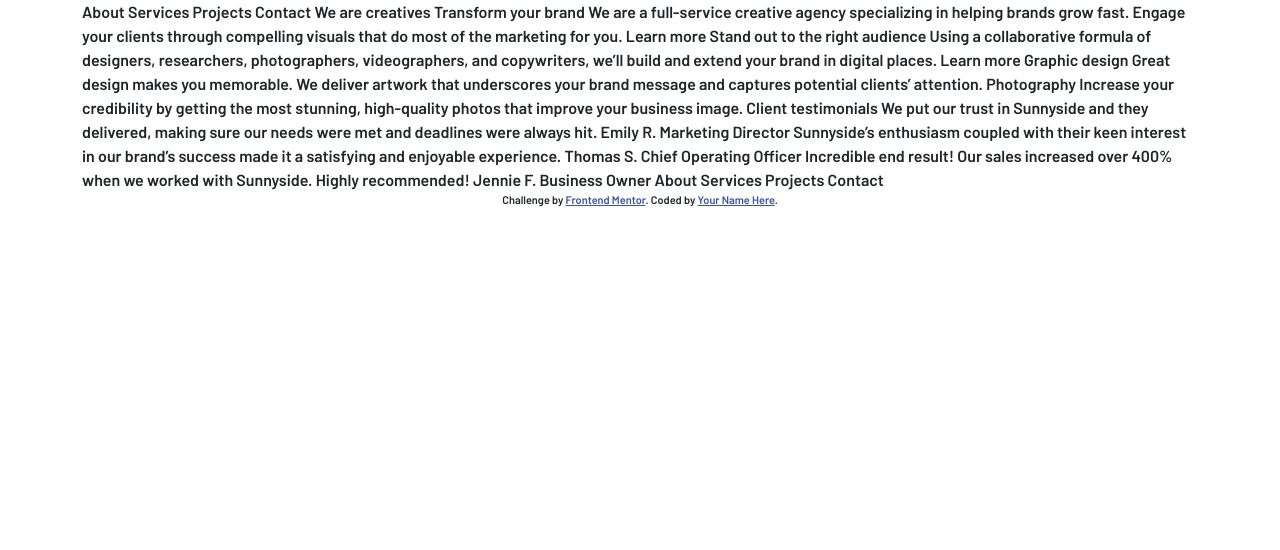
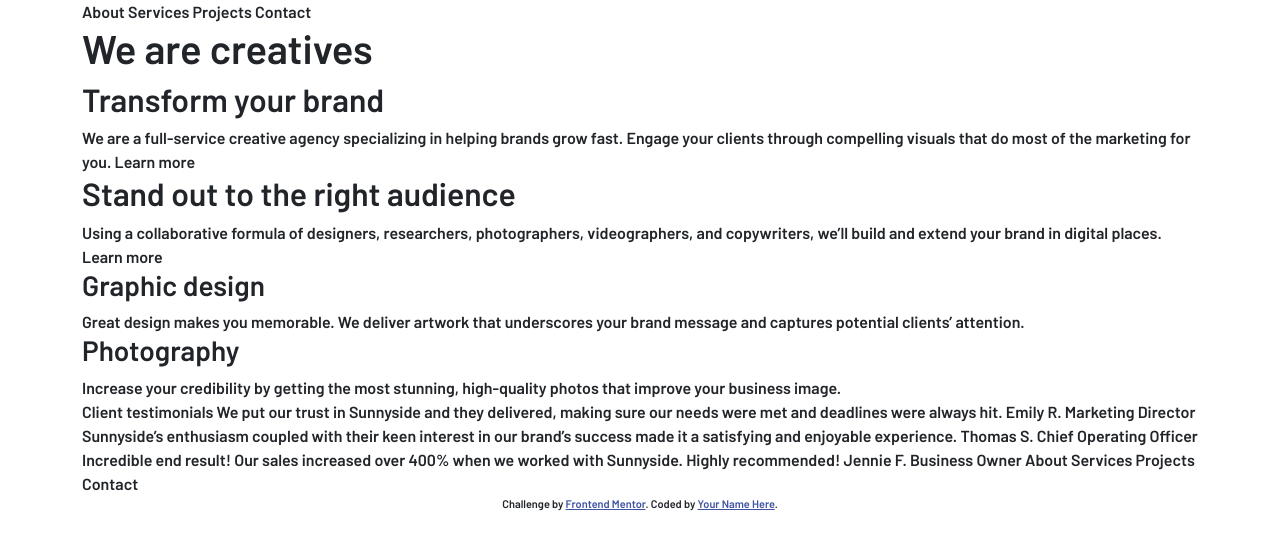
Before and after one commit to unexunderscore/Sunnyside-challenge, a plain HTML site: page index.html in a window 1280 px wide. Drawn offline with nearby package versions, Linux system fonts and the light colour scheme.

Commit message:
Editing the basic structure

```diff
--- a/index.html
+++ b/index.html
@@ -29,31 +29,57 @@
 <body>
   <main>
     <div class="container column">
+      <div class="front-hero">
+      <!-- NAVBAR -->
       About
       Services
       Projects
       Contact
+      <!-- /NAVBAR -->
+      <h1>We are creatives</h1>
+    </div>
 
-  We are creatives
-
-  Transform your brand
+    <div class="sixpack">
+      <div class="main-content brand">
+        <h2>Transform your brand</h2>
 
         We are a full-service creative agency specializing in helping brands grow fast.
         Engage your clients through compelling visuals that do most of the marketing for you.
-
         Learn more
-
-  Stand out to the right audience
+      </div>
+      <div class="main-content egg-img">
+        <!-- EGG IMG -->
+      </div>
+      <div class="main-content cup-img">
+        <!-- CUP IMG -->
+      </div>
+      <div class="main-content audience">
+        <h2>Stand out to the right audience</h2>
 
         Using a collaborative formula of designers, researchers, photographers, videographers, and copywriters, we’ll build and extend your brand in digital places.
 
         Learn more
-
-  Graphic design
+      </div>
+      <div class="main-content graphic cherry-img">
+        <h3>Graphic design</h3>
+        <!-- cherry IMG -->
         Great design makes you memorable. We deliver artwork that underscores your brand message and captures potential clients’ attention.
 
-  Photography
+      </div>
+      <div class="main-content photoghraphy orange-img">
+        <h3>Photography</h3>
+        <!-- orange IMG -->
         Increase your credibility by getting the most stunning, high-quality photos that improve your business image.
+      </div>
+    </div>
+
+
+
+
+
+
+
+
 
   Client testimonials
 
```
Also changed, not shown: style.css (line endings or trailing spaces). Lines whose indentation alone changed are shown as unchanged.
